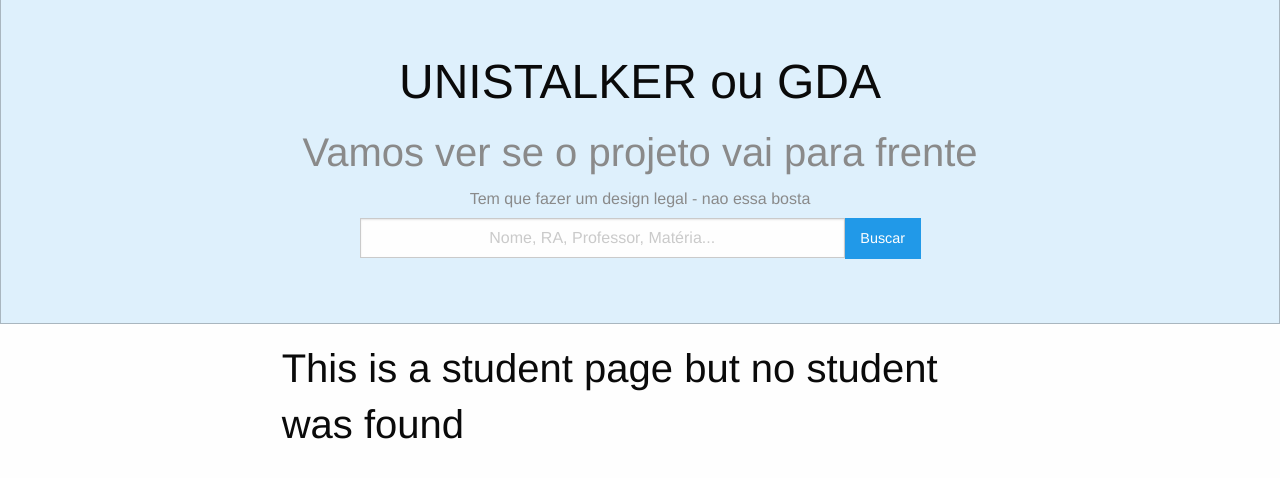
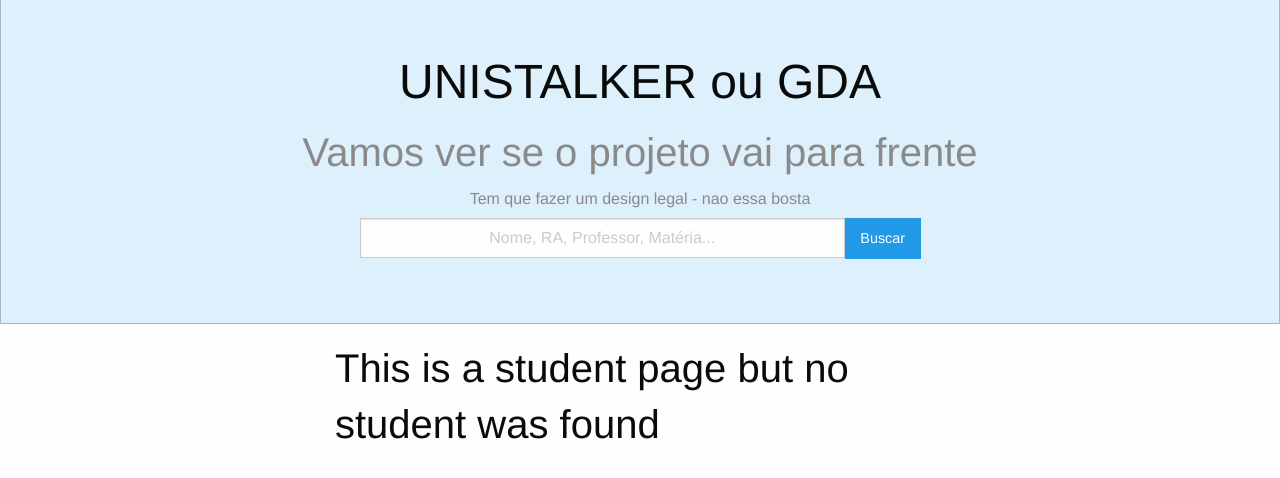
Before and after one commit to unicampi/unicampi, a Django app: template stalkeador/templates/stalkeador/student.html in a window 1280 px wide. Shown: the part 55-533 px from the top of the page. Run offline with Django 3.2, Linux system fonts and the light colour scheme; the template is opened without the code that fills it, so the values that code supplies are empty.

Commit message:
Resized collum

```diff
--- a/stalkeador/templates/stalkeador/header.html
+++ b/stalkeador/templates/stalkeador/header.html
@@ -49,7 +49,7 @@
 	        </div>
 	    </form>
 	</div>
-	<div class="row medium-8 large-7 columns">
+	<div class="row medium-8 large-6 columns">
 		{% block content %}
 		{% endblock %}
 	</div>
```
